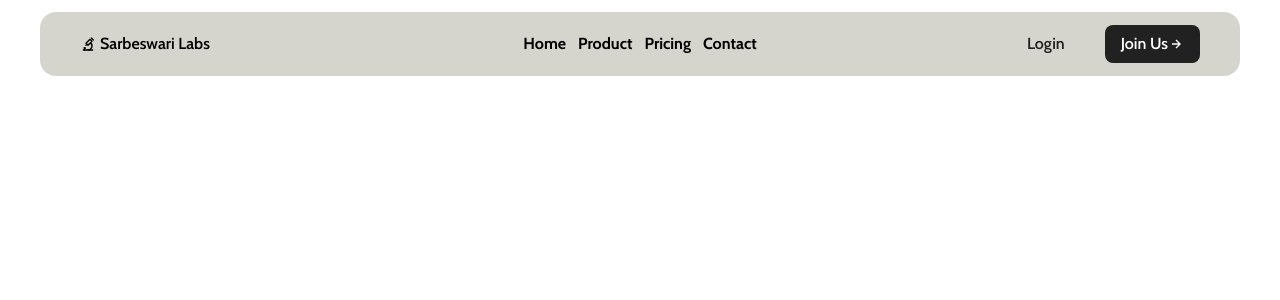
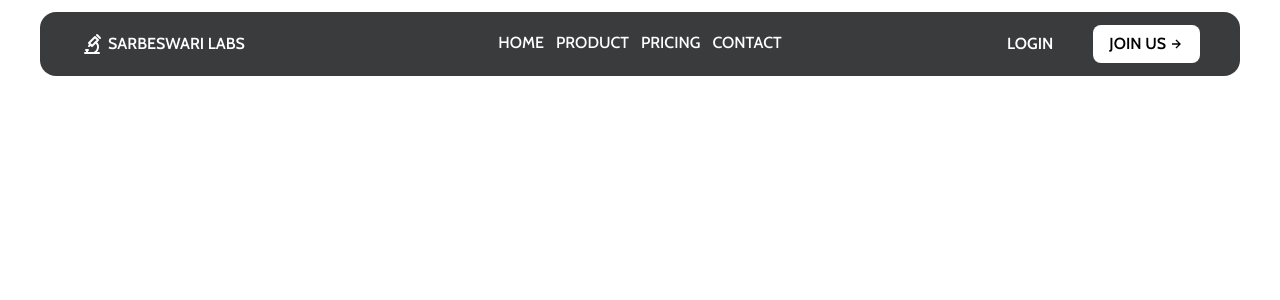
Before and after one commit to shreyT19/Sarbeswari-Labs-Project, a React (Vite) app: page / in a window 1280 px wide. Shown: the top 300 px of the page. Built offline with nearby package versions, Linux system fonts and the light colour scheme.

Commit message:
added mobile menu and responsiveness

```diff
--- a/index.html
+++ b/index.html
@@ -4,7 +4,7 @@
     <meta charset="UTF-8" />
     <link rel="icon" type="image/svg+xml" href="/vite.svg" />
     <meta name="viewport" content="width=device-width, initial-scale=1.0" />
-    <title>Vite + React + TS</title>
+    <title>Sarbeswari Labs</title>
   </head>
   <body>
     <div id="root"></div>
--- a/src/App.tsx
+++ b/src/App.tsx
@@ -1,5 +1,6 @@
 // import { useState } from 'react'
 
+import ActiveMenu from './components/ActiveMenu/ActiveMenu'
 import Header from './components/header/Header'
 
 function App() {
@@ -7,10 +8,10 @@ function App() {
 
   return (
     <>
-     <h1>
+
       <Header/>
+      {/* <ActiveMenu/> */}
 
-      </h1>
     </>
   )
 }
--- /dev/null
+++ b/src/components/ActiveMenu/ActiveMenu.scss
@@ -0,0 +1,33 @@
+.menu {
+  display: grid;
+  grid-template-rows: 40px max-content;
+  gap: 10px;
+  position: relative;
+  top: 16px;
+  display: flex;
+  align-items: center;
+  justify-content: center;
+  height: 160px;
+  background-color: #3a3b3c;
+  color: white;
+  border-radius: 16px;
+
+  .list {
+    display: flex;
+    flex-direction: column;
+    text-align: center;
+    gap: 12px;
+        transform: translateX(0);
+
+    transition: var(--speed);
+    .list-item {
+        display: flex;
+        align-items: center;
+            transition: 0.4s, transform 0.4s var(--speed);
+        // justify-content: space-between;
+            transform: translateX(0);
+        gap:10px;
+
+    }
+  }
+}
--- /dev/null
+++ b/src/components/ActiveMenu/ActiveMenu.tsx
@@ -0,0 +1,32 @@
+import "./ActiveMenu.scss";
+import { AiOutlineHome } from "react-icons/ai";
+import { IoPricetagsOutline } from "react-icons/io5";
+import { RiContactsLine, RiProductHuntLine } from "react-icons/ri";
+
+const ActiveMenu = () => {
+  return (
+    <div className="menu">
+      <div className="list">
+        <DropDownItem name="Home" icon={<AiOutlineHome />} />
+        <DropDownItem name="Pricing" icon={<IoPricetagsOutline />} />
+        <DropDownItem name="Contact" icon={<RiContactsLine />} />
+        <DropDownItem name="Product" icon={<RiProductHuntLine />} />
+      </div>
+    </div>
+  );
+};
+export default ActiveMenu;
+
+interface Props {
+  name: string;
+  icon?: any;
+}
+
+export const DropDownItem: React.FC<Props> = ({ name, icon }) => {
+  return (
+    <a className="list-item">
+      {icon}
+      <span>{name}</span>
+    </a>
+  );
+};
--- a/src/components/header/Header.scss
+++ b/src/components/header/Header.scss
@@ -1,18 +1,21 @@
 @import "../../css-config/mixins.scss";
 
 .top-header {
+  text-transform: uppercase;
   width: 100%;
   font-size: 16px;
-  // color:white;
+  // position: relative;
+
   padding: 0 24px;
   z-index: 99;
   margin-top: 12px;
-  // border-bottom: 1px solid rgba(0,0,0,0.1);
+
   @include md {
     padding: 0 40px;
   }
+
   .top-header__container {
-    background-color: rgb(213, 213, 205);
+    background-color: #3a3b3c;
     padding-inline: 24px;
     max-width: 1200px;
     display: flex;
@@ -21,30 +24,35 @@
     align-items: center;
     margin: 0 auto;
     border-radius: 16px;
+
     @include md {
       padding-inline: 40px;
       height: 64px;
     }
+
     .left {
+      color: white;
       display: flex;
       cursor: pointer;
       justify-content: center;
       align-items: center;
-
       padding: 8px 0;
       border-radius: 8px;
       font-weight: 600;
-
       transition: all 0.2s ease-in-out;
       font-size: 16px;
       gap: 4px;
+
       .arrow {
         display: flex;
+        font-size: 24px;
       }
     }
+
     .middle {
       display: none;
       gap: 12px;
+
       @include md {
         display: flex;
         position: absolute;
@@ -54,45 +62,57 @@
 
       .hyperlinks {
         text-decoration: none;
-        color: black;
-        &:hover {
-          color: #424242;
-          // text-decoration: underline;
+        color: white;
+
+        &::after {
+          content: "";
+          display: block;
+          width: 0;
+          height: 2px;
+          background: #000;
+          transition: width 0.3s;
+        }
+
+        &:hover::after {
+          background-color: #b0b3b8;
+          width: 100%;
         }
       }
     }
+
     .right {
-      display: flex;
+      display: none;
       align-items: center;
       justify-content: center;
       gap: 24px;
+      @include md{
+        display: flex;
+
+      }
       .login {
         font-weight: 600;
         transition: all 0.2s ease-in-out;
         font-size: 16px;
         border-radius: 8px;
-
         cursor: pointer;
-
-        background-color: #212121;
         color: white;
         padding: 8px 16px;
 
         &:hover {
-          color: #424242;
+          color: #b0b3b8;
         }
 
         @include sm {
-          background-color: rgb(213, 213, 205);
-          color: #212121;
+          // background-color: rgb(213, 213, 205);
+          // color: #212121;
         }
       }
+
       .join-us {
         display: none;
         justify-content: center;
         align-items: center;
-        background-color: #212121;
-        color: white;
+        background-color: white;
         padding: 8px 16px;
         border-radius: 8px;
         font-weight: 600;
@@ -100,17 +120,43 @@
         transition: all 0.2s ease-in-out;
         font-size: 16px;
         cursor: pointer;
+
         @include sm {
           display: flex;
         }
+
         .arrow {
           display: flex;
+          margin-left: 2px;
         }
 
         &:hover {
-          background-color: #424242;
+          background-color: #b0b3b8;
         }
       }
     }
+    .right-arrow{
+        color: white;
+        font-size: 24px;
+        display: flex;
+        transition: all 0.2s ease-in-out;
+        // rotate: 180deg;
+    }
+  }
+
+  &.sticky-nav{
+    position: fixed;
+    // position: sticky;
+    top: 6px;
+    animation: stickyNav 0.5s ease forwards;
   }
 }
+
+@keyframes stickyNav {
+  0% {
+    transform: translateY(-5rem);
+  }
+  100% {
+    transform: translateY(0);
+  }
+}
--- a/src/components/header/Header.tsx
+++ b/src/components/header/Header.tsx
@@ -1,25 +1,120 @@
+import React, { useEffect, useRef, useState } from "react";
 import "./Header.scss";
-import {BiRightArrowAlt} from 'react-icons/bi'
-import {TbMicroscope}   from 'react-icons/tb'
+import { BiRightArrowAlt } from "react-icons/bi";
+import { TbMicroscope } from "react-icons/tb";
+import { MdOutlineArrowDropDownCircle } from "react-icons/md";
+import ActiveMenu from "../ActiveMenu/ActiveMenu";
+
+
 const Header: React.FC = () => {
+
+  const menuRef = useRef<HTMLDivElement>(null);
+
+  const [scrolled, setScrolled] = useState<boolean>(false);
+  const [screenSize, setScreenSize] = useState<number>(window.innerWidth);
+  const [activeMenu, setActiveMenu] = useState<boolean>(false);
+
+  const[mobileMenu, setMobileMenu] = useState<boolean>(false);
+
+  const handleClickShowPopup = ()=>{
+
+    setMobileMenu(oldState=> !oldState);
+    menuRef.current?.classList.toggle("active");
+
+
+  }
+  // for navbar sticky
+  const handleScrollEvent = () => {
+    const scrollHeight: number = window.scrollY;
+
+    if (scrollHeight > 200) {
+      setScrolled(true);
+    } else {
+      setScrolled(false);
+    }
+  };
+
+  // for navbar sticky
+  useEffect(() => {
+    window.addEventListener("scroll", handleScrollEvent);
+
+    return () => {
+      window.removeEventListener("scroll", handleScrollEvent);
+    };
+  }, []);
+
+  const classes = scrolled ? "top-header sticky-nav" : "top-header";
+
+  // for screen size
+  useEffect(() => {
+    const handleResize = () => {
+      setScreenSize(window.innerWidth);
+    };
+
+    window.addEventListener("resize", handleResize);
+
+    return () => window.removeEventListener("resize", handleResize);
+  }, []);
+
+  //for screen size
+
+  useEffect(() => {
+    // console.log(screeenSize);
+
+    if (screenSize < 768) {
+      // console.log("mobile");
+      setActiveMenu(false);
+    } else {
+      setActiveMenu(true);
+      setMobileMenu(false);
+    }
+  }, [screenSize]);
+
   return (
-    <header className="top-header">
+    <header className={classes}>
       <div className="top-header__container">
         <div className="left">
-            <span className="arrow"><TbMicroscope/></span>
+          <span className="arrow">
+            <TbMicroscope />
+          </span>
           <span>Sarbeswari Labs</span>
         </div>
         <div className="middle">
-          <a className="hyperlinks"  href="">Home</a>
-          <a className="hyperlinks" href="">Product</a>
-          <a className="hyperlinks" href="">Pricing</a>
-          <a className="hyperlinks" href="">Contact</a>
+          <a className="hyperlinks" href="">
+            Home
+          </a>
+          <a className="hyperlinks" href="">
+            Product
+          </a>
+          <a className="hyperlinks" href="">
+            Pricing
+          </a>
+          <a className="hyperlinks" href="">
+            Contact
+          </a>
         </div>
-        <div className="right">
+
+        {activeMenu && (
+          <div className="right">
             <div className="login">Login</div>
-            <div className="join-us"> <span>Join Us</span><span className="arrow"><BiRightArrowAlt/></span></div>
-        </div>
+            <div className="join-us">
+              <span>Join Us</span>
+              <span className="arrow">
+                <BiRightArrowAlt />
+              </span>
+            </div>
+          </div>
+        )}
+
+        {!activeMenu && (
+          <span className="arrow right-arrow" ref={menuRef} onClick={handleClickShowPopup}>
+            <MdOutlineArrowDropDownCircle />
+          </span>
+        )}
       </div>
+      {
+        mobileMenu && (<ActiveMenu/>)
+      }
     </header>
   );
 };
--- a/src/index.scss
+++ b/src/index.scss
@@ -1,4 +1,8 @@
 @import url("https://fonts.googleapis.com/css2?family=Cabin:wght@400;500;600;700&display=swap");
+
+:root{
+    --speed: 500ms;
+}
 * {
     margin: 0;
     padding: 0;
@@ -11,4 +15,11 @@ body {
     font-size: 16px;
     line-height: 22px;
     font-weight: 500;
+    height: 400vh;
 }
+
+.active{
+    rotate: 180deg;
+    animation: rotate 2s ease-in-out;
+
+}
```
Also changed, not shown: src/context/ContextProvider.ts (added, +16 -0 lines).
